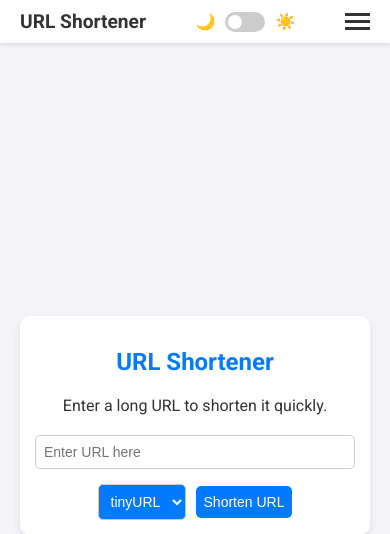
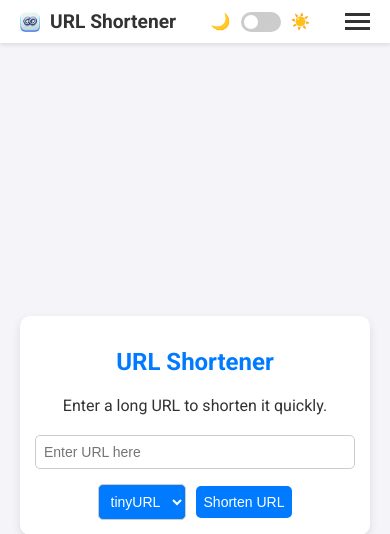
Before and after one commit to 3bbaas/URL_Shortener, a Django app: page / in a window 390 px wide. Shown: the top 534 px of the page. Run offline with Django 5.2, Linux system fonts and the light colour scheme.

Commit message:
add nav-icon

```diff
--- a/templates/home.html
+++ b/templates/home.html
@@ -1,7 +1,9 @@
+{% load static %}
 <!DOCTYPE html>
 <html lang="en" data-theme="light">
 <head>
     <meta charset="UTF-8">
+    <link rel="icon" href="{% static 'url_shortener/fav-icon.ico' %}" type="image/x-icon">
     <meta name="viewport" content="width=device-width, initial-scale=1.0">
     <title>URL Shortener</title>
     <link href="https://fonts.googleapis.com/css2?family=Roboto:wght@400;700&display=swap" rel="stylesheet">
@@ -36,7 +38,6 @@
             --button-hover: #1c97ff;
         }
 
-        /* Ensuring the body takes the full viewport height and uses flexbox */
         body {
             font-family: 'Roboto', sans-serif;
             margin: 0;
@@ -47,7 +48,6 @@
             flex-direction: column;
         }
 
-        /* Navbar Styles */
         .navbar {
             display: flex;
             justify-content: space-between;
@@ -61,10 +61,31 @@
         }
 
         .navbar .brand {
+            display: flex;
+            align-items: center;
+            gap: 10px;
+            color: var(--navbar-text);
+            text-decoration: none;
             font-size: 1.2em;
             font-weight: bold;
-            color: var(--navbar-text);
-            text-decoration: none;
+        }
+
+        .navbar .brand .logo {
+            height: 30px;
+            width: auto;
+            transition: height 0.3s ease;
+        }
+
+        @media (max-width: 768px) {
+            .navbar .brand .logo {
+                height: 25px;
+            }
+        }
+
+        @media (max-width: 480px) {
+            .navbar .brand .logo {
+                height: 20px;
+            }
         }
 
         .navbar .nav-links {
@@ -133,7 +154,6 @@
             transform: translateX(20px);
         }
 
-        /* Hamburger Menu (for mobile) */
         .hamburger {
             display: none;
             flex-direction: column;
@@ -170,7 +190,6 @@
             }
         }
 
-        /* Main Container Styles */
         .main-content-wrapper {
             display: flex;
             flex: 1;
@@ -298,7 +317,6 @@
             text-decoration: underline;
         }
 
-        /* Additional Responsive Adjustments */
         @media (max-width: 768px) {
             .container {
                 padding: 20px;
@@ -332,7 +350,10 @@
 </head>
 <body>
 <nav class="navbar">
-    <a href="#" class="brand">URL Shortener</a>
+    <a href="#" class="brand">
+        <img src="{% static 'url_shortener/logo.png' %}" alt="Logo" class="logo">
+        URL Shortener
+    </a>
     <div class="nav-links" id="navLinks">
         <a href="#">Home</a>
         <a href="https://www.linkedin.com/in/3bbaas/" target="_blank">About</a>
@@ -352,7 +373,6 @@
     </div>
 </nav>
 
-<!-- Wrapper to center content vertically -->
 <div class="main-content-wrapper">
     <div class="container">
         <h1>URL Shortener</h1>
@@ -379,7 +399,8 @@
         {% if shortened_url %}
             <div id="result-section">
                 <p>Shortened URL:</p>
-                <a href="" class="shortened-link" onclick="copyToClipboard('{{ shortened_url }}', this)" target="_blank">
+                <a href="" class="shortened-link" onclick="copyToClipboard('{{ shortened_url }}', this)"
+                   target="_blank">
                     {{ shortened_url }}
                     <span class="tooltip">Copied to clipboard!</span>
                 </a>
@@ -416,11 +437,10 @@
             setTimeout(() => {
                 const resultSection = document.getElementById("result-section");
                 resultSection.innerHTML = "";
-            }, 30000); // Changed to 30 seconds (30000 ms)
+            }, 30000);
         }
     });
 
-    // Theme Toggle Script
     const themeToggle = document.getElementById('theme-toggle');
     const currentTheme = localStorage.getItem('theme') || 'light';
 
@@ -440,7 +460,6 @@
         }
     });
 
-    // Hamburger Menu Script
     const hamburger = document.getElementById('hamburger');
     const navLinks = document.getElementById('navLinks');
 
--- a/url_shortener/settings.py
+++ b/url_shortener/settings.py
@@ -121,7 +121,8 @@
 # Static files (CSS, JavaScript, Images)
 # https://docs.djangoproject.com/en/5.1/howto/static-files/
 
-STATIC_URL = 'static/'
+STATIC_URL = '/static/'
+STATICFILES_DIRS = [BASE_DIR / "static"]
 
 # Default primary key field type
 # https://docs.djangoproject.com/en/5.1/ref/settings/#default-auto-field
```
Also changed, not shown: url_shortener/static/url_shortener/fav-icon.ico (added), url_shortener/static/url_shortener/logo.png (added).
